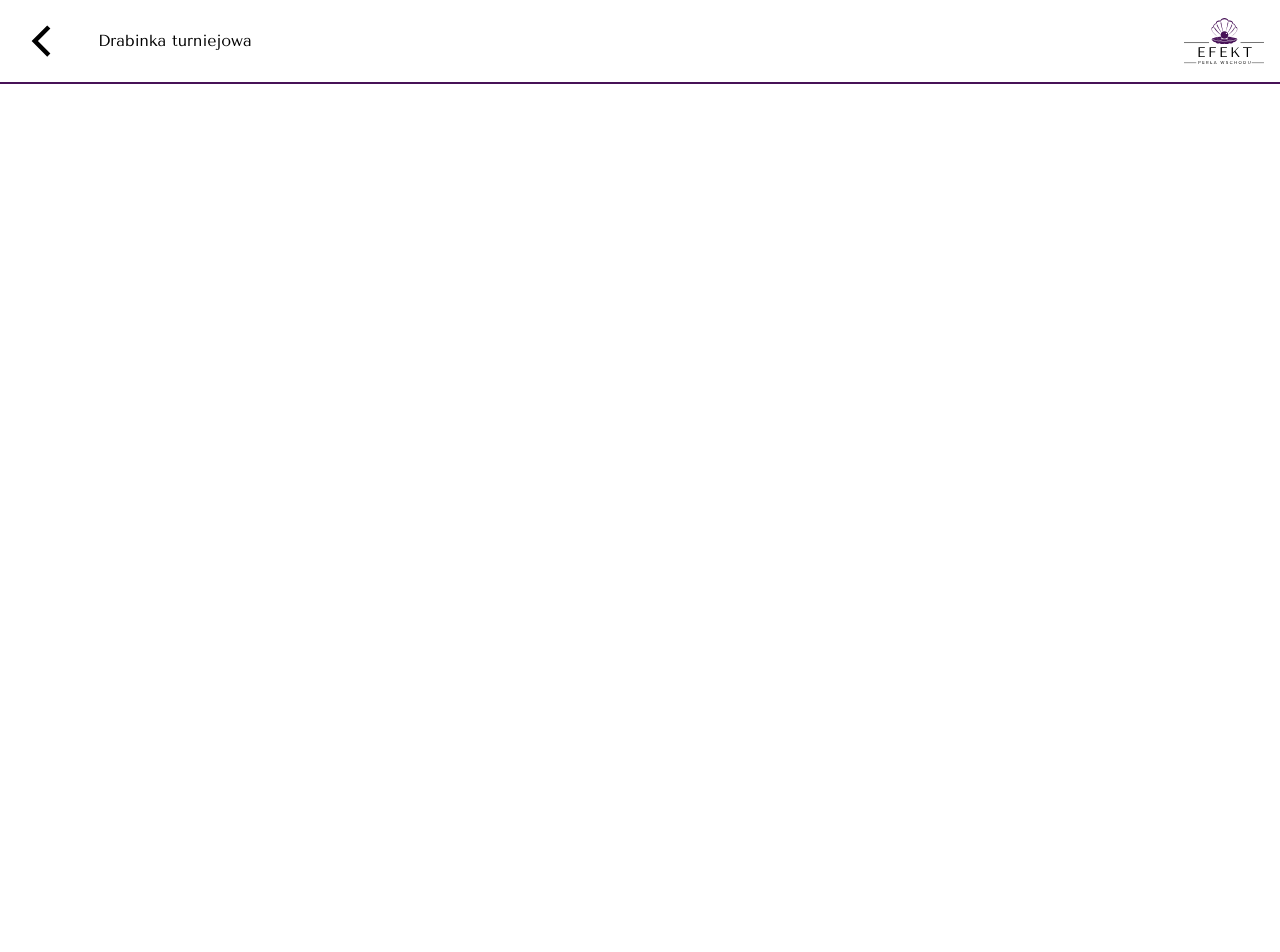
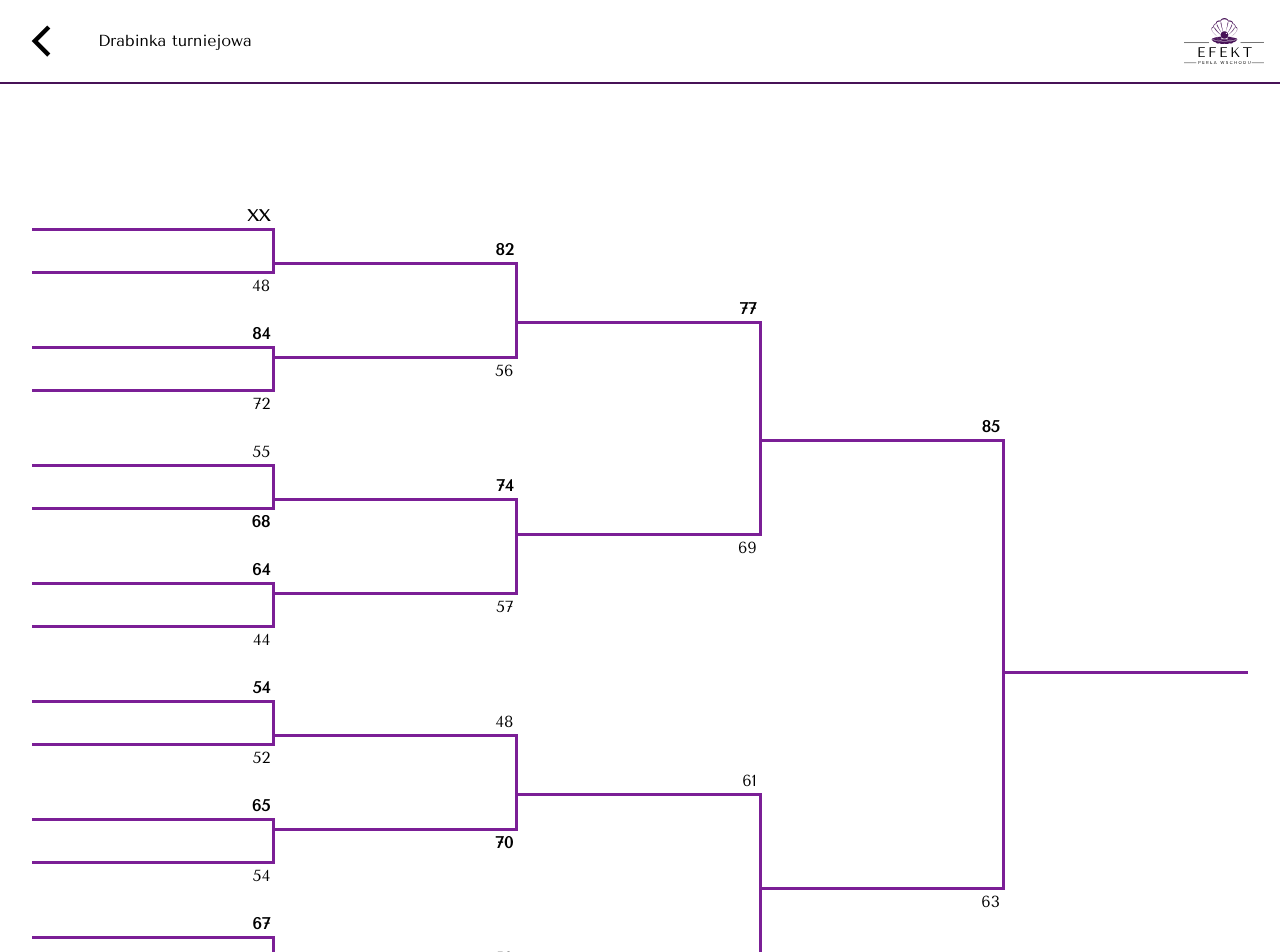
Before and after one commit to bartcis/tornament-app, a Next.js app: page /bracket in a window 1280 px wide. Shown: the top 952 px of the page. Before the commit the page ends 800 px from the top, so only its background shows below. Built offline with nearby package versions, Linux system fonts and the light colour scheme; no server answers; the database is empty.

Commit message:
basic bracket

```diff
--- a/app/globals.css
+++ b/app/globals.css
@@ -43,3 +43,57 @@ h2 {
     text-wrap: balance;
   }
 }
+
+@layer components {
+  main{
+    display:flex;
+    flex-direction:row;
+  }
+
+  .round{
+    display:flex;
+    flex-direction:column;
+    justify-content:center;
+    width:400px;
+    list-style:none;
+    padding:0;
+  }
+    .round .spacer{ flex-grow:1; }
+    .round .spacer:first-child,
+    .round .spacer:last-child{ flex-grow:.5; }
+
+    .round .game-spacer{
+      flex-grow:1;
+    }
+
+  /*
+   *  General Styles
+  */
+
+  li.game{
+    padding-left: 20px;
+  }
+
+    li.game.winner{
+      font-weight:bold;
+    }
+    li.game span{
+      float:right;
+      margin-right:5px;
+    }
+
+    li.game-top{ border-bottom:3px solid #7b1f96; }
+
+    li.game-spacer{
+      border-right:3px solid #7b1f96;
+      min-height:40px;
+    }
+
+    li.game-spacer-final{
+      min-height:40px;
+    }
+
+    li.game-bottom{
+      border-top:3px solid #7b1f96;
+    }
+}
--- a/models/tournament.ts
+++ b/models/tournament.ts
@@ -14,7 +14,10 @@ export interface ITournament {
   roundTwo: Game[];
   roundThree: Game[];
   roundFour: Game[];
-final: string
+  winner: {
+    name: string
+    count: number
+  };
 }
 
 // Merging ITodo interface with mongoose's Document interface to create
@@ -31,8 +34,16 @@ const playerDefinition = {
         type: String,
         required: false,
       },
+      playerOneCount: {
+        type: Number,
+        required: false,
+      },
     playerTwo: {
         type: String,
+        required: false,
+      },
+      playerTwoCount: {
+        type: Number,
         required: false,
       },
     gameId: {
@@ -50,7 +61,7 @@ const tournamentSchema = new mongoose.Schema<ITournamentDocument>(
     roundTwo: [playerDefinition],
     roundThree: [playerDefinition],
     roundFour: [playerDefinition],
-    final: {
+    winner: {
         type: String,
         required: false,
       },
--- a/page-components/bracket/index.tsx
+++ b/page-components/bracket/index.tsx
@@ -1,29 +1,25 @@
 'use client';
 
 import { Header } from "@/components/header"
-import { getTournamentByUuid } from "@/lib/actions";
+import { ITournament } from "@/models/tournament";
 import { getStorageData } from "@/utils/storage";
-import { useEffect } from "react";
-
+import { useEffect, useState } from "react";
 export const Bracket = () => {
   const currentTournament = getStorageData()
+  const [bracket, setBracket] = useState<ITournament | null>(null)
+  const tournamentId = currentTournament?.uuid
 
-  const tournamentId = currentTournament?.uuid
   useEffect(() => {
-
-
-    if(tournamentId) {
+    if (tournamentId) {
       const getTournament = async () => {
         try {
           const request = await fetch(`/api/tournament?uuid=${tournamentId}`);
           const response = await request.json();
-
-          console.log('response', response)
+          setBracket(response)
         } catch (error) {
           console.error(error);
         }
       }
-
       getTournament()
     }
   }, [])
@@ -31,8 +27,120 @@ export const Bracket = () => {
   return (
     <>
       <Header title='Drabinka turniejowa'/>
-      <main className="p-24 w-1/2	m-auto">
+      <h1 className="flex flex-col items-center justify-between gap-8 p-8">{currentTournament?.name}</h1>
 
+      <main className="p-8">
+        <ul className="round round-1">
+    <li className="spacer">&nbsp;</li>
+
+    <li className="game game-top winner">{bracket?.roundOne[0].playerOne}<span>XX</span></li>
+    <li className="game game-spacer">&nbsp;</li>
+    <li className="game game-bottom ">{bracket?.roundOne[0].playerTwo}<span>48</span></li>
+
+    <li className="spacer">&nbsp;</li>
+
+    <li className="game game-top winner">{bracket?.roundOne[1].playerOne} <span>84</span></li>
+    <li className="game game-spacer">&nbsp;</li>
+    <li className="game game-bottom ">{bracket?.roundOne[1].playerTwo} <span>72</span></li>
+
+    <li className="spacer">&nbsp;</li>
+
+    <li className="game game-top ">{bracket?.roundOne[2].playerOne} <span>55</span></li>
+    <li className="game game-spacer">&nbsp;</li>
+    <li className="game game-bottom winner">{bracket?.roundOne[2].playerTwo} <span>68</span></li>
+
+    <li className="spacer">&nbsp;</li>
+
+    <li className="game game-top winner">{bracket?.roundOne[3].playerOne} <span>64</span></li>
+    <li className="game game-spacer">&nbsp;</li>
+    <li className="game game-bottom ">{bracket?.roundOne[3].playerTwo} <span>44</span></li>
+
+    <li className="spacer">&nbsp;</li>
+
+    <li className="game game-top winner">{bracket?.roundOne[4].playerOne} <span>54</span></li>
+    <li className="game game-spacer">&nbsp;</li>
+    <li className="game game-bottom ">{bracket?.roundOne[4].playerTwo} <span>52</span></li>
+
+    <li className="spacer">&nbsp;</li>
+
+    <li className="game game-top winner">{bracket?.roundOne[5].playerOne} <span>65</span></li>
+    <li className="game game-spacer">&nbsp;</li>
+    <li className="game game-bottom ">{bracket?.roundOne[5].playerTwo} <span>54</span></li>
+
+    <li className="spacer">&nbsp;</li>
+
+    <li className="game game-top winner">{bracket?.roundOne[6].playerOne} <span>67</span></li>
+    <li className="game game-spacer">&nbsp;</li>
+    <li className="game game-bottom ">{bracket?.roundOne[6].playerTwo} <span>63</span></li>
+
+    <li className="spacer">&nbsp;</li>
+
+    <li className="game game-top winner">{bracket?.roundOne[7].playerOne} <span>73</span></li>
+    <li className="game game-spacer">&nbsp;</li>
+    <li className="game game-bottom ">{bracket?.roundOne[7].playerTwo} <span>61</span></li>
+
+    <li className="spacer">&nbsp;</li>
+  </ul>
+  <ul className="round round-2">
+    <li className="spacer">&nbsp;</li>
+
+    <li className="game game-top winner">{bracket?.roundTwo[0]?.playerOne} <span>82</span></li>
+    <li className="game game-spacer">&nbsp;</li>
+    <li className="game game-bottom ">{bracket?.roundTwo[0]?.playerTwo} <span>56</span></li>
+
+    <li className="spacer">&nbsp;</li>
+
+    <li className="game game-top winner">{bracket?.roundTwo[0]?.playerOne} <span>74</span></li>
+    <li className="game game-spacer">&nbsp;</li>
+    <li className="game game-bottom ">{bracket?.roundTwo[0]?.playerTwo} <span>57</span></li>
+
+    <li className="spacer">&nbsp;</li>
+
+    <li className="game game-top ">{bracket?.roundTwo[0]?.playerOne} <span>48</span></li>
+    <li className="game game-spacer">&nbsp;</li>
+    <li className="game game-bottom winner">{bracket?.roundTwo[0]?.playerTwo} <span>70</span></li>
+
+    <li className="spacer">&nbsp;</li>
+
+    <li className="game game-top ">{bracket?.roundTwo[0]?.playerOne} <span>50</span></li>
+    <li className="game game-spacer">&nbsp;</li>
+    <li className="game game-bottom winner">{bracket?.roundTwo[0]?.playerTwo} <span>66</span></li>
+
+    <li className="spacer">&nbsp;</li>
+  </ul>
+  <ul className="round round-3">
+    <li className="spacer">&nbsp;</li>
+
+    <li className="game game-top winner">{bracket?.roundThree[0]?.playerOne} <span>77</span></li>
+    <li className="game game-spacer">&nbsp;</li>
+    <li className="game game-bottom ">{bracket?.roundThree[0]?.playerTwo} <span>69</span></li>
+
+    <li className="spacer">&nbsp;</li>
+
+    <li className="game game-top ">{bracket?.roundThree[0]?.playerOne} <span>61</span></li>
+    <li className="game game-spacer">&nbsp;</li>
+    <li className="game game-bottom winner">{bracket?.roundThree[0]?.playerTwo} <span>71</span></li>
+
+    <li className="spacer">&nbsp;</li>
+  </ul>
+  <ul className="round round-4">
+    <li className="spacer">&nbsp;</li>
+
+    <li className="game game-top winner">{bracket?.roundFour[0]?.playerOne} <span>85</span></li>
+    <li className="game game-spacer">&nbsp;</li>
+    <li className="game game-bottom ">{bracket?.roundFour[0]?.playerTwo} <span>63</span></li>
+
+    <li className="spacer">&nbsp;</li>
+  </ul>
+  <ul className="round round-5">
+    <li className="spacer">&nbsp;</li>
+    <li className="game game-spacer-final">&nbsp;</li>
+
+    <li className="game game-top winner">{bracket?.winner?.name} <span>{bracket?.winner?.count}</span></li>
+    <li className="game game-space-final">&nbsp;</li>
+
+    <li className="spacer">&nbsp;</li>
+  </ul>
       </main>
     </>
   )
```
